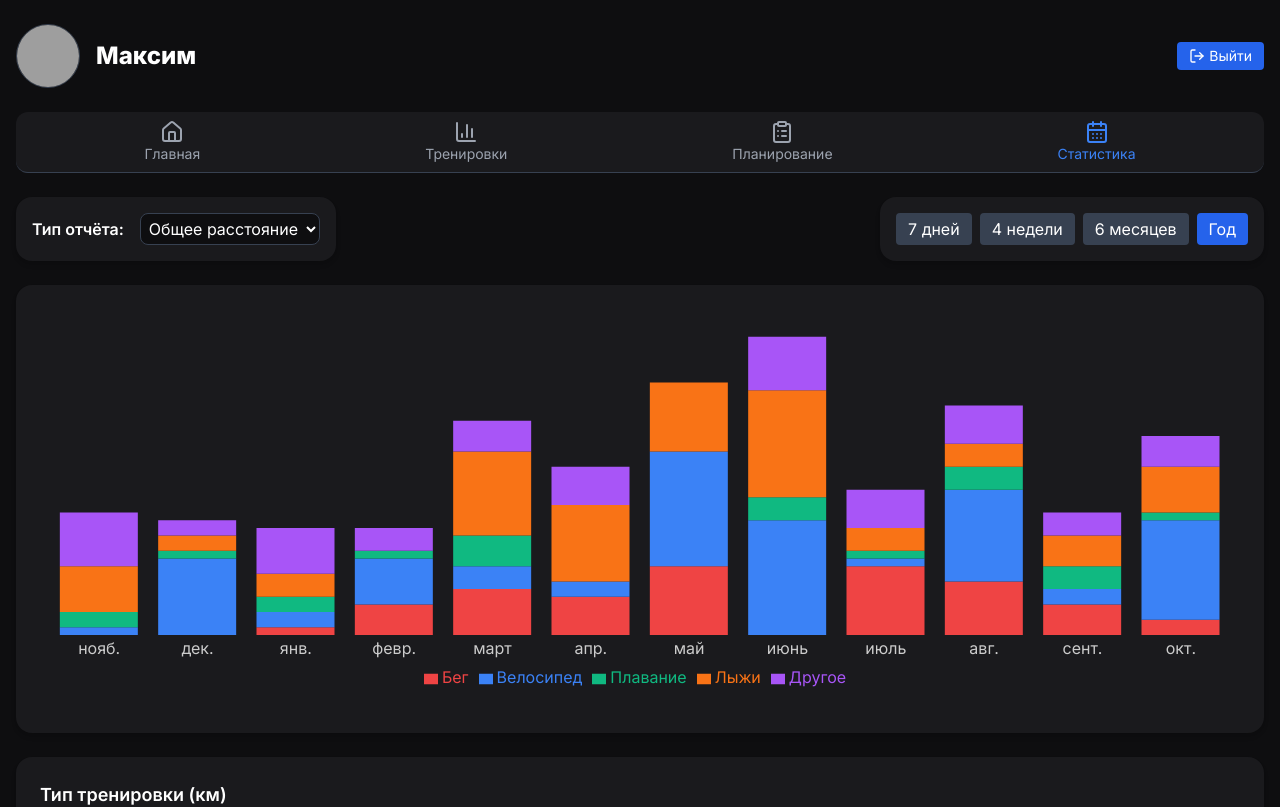
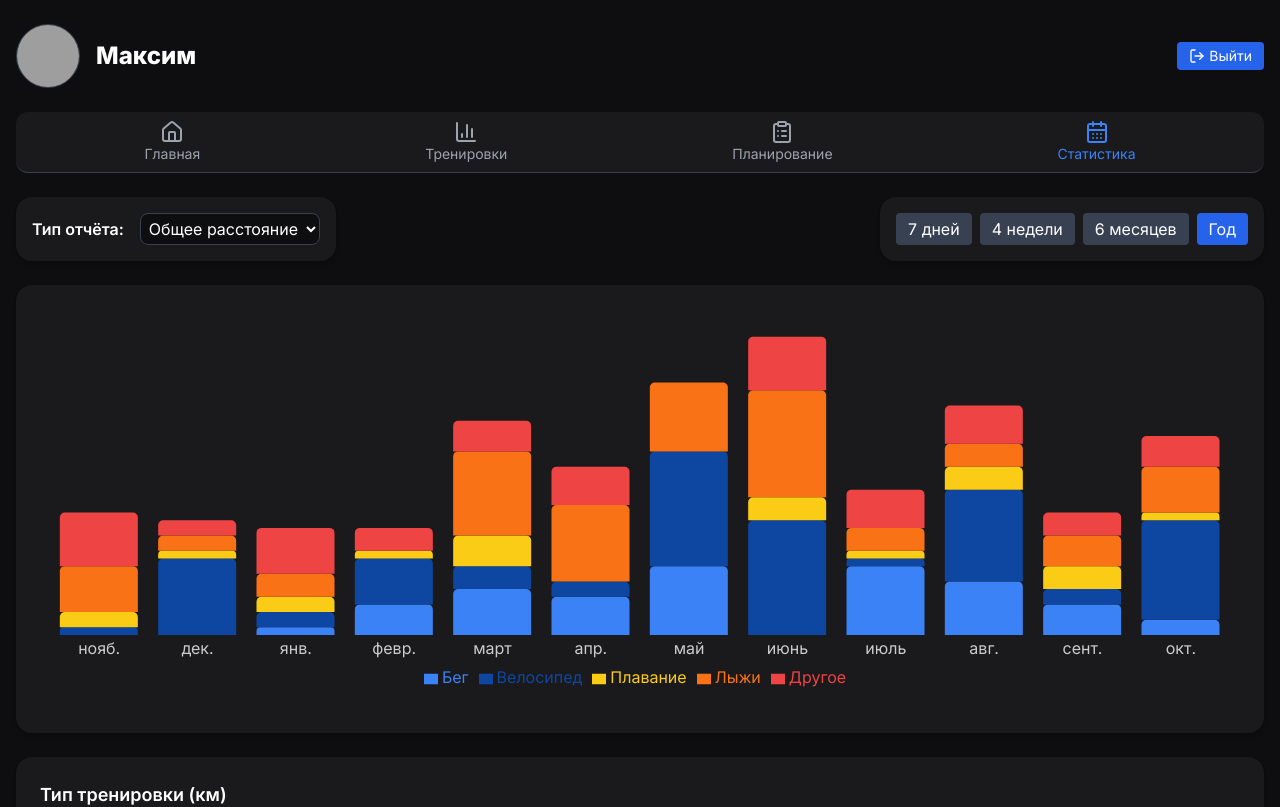
Before and after one commit to mbaliabin/dagbook-test, a React (Vite) app in the folder fasx-frontend/: page /statistics in a window 1280 px wide. Shown: the top 807 px of the page. Built offline with nearby package versions, Linux system fonts and the light colour scheme; grey boxes are pictures that could not be loaded.

Commit message:
Доработка StatisticsPage.tsx 117

```diff
--- a/fasx-frontend/src/pages/StatisticsPage.tsx
+++ b/fasx-frontend/src/pages/StatisticsPage.tsx
@@ -27,23 +27,23 @@ export default function StatisticsPage() {
   ];
 
   const intervals = ["7 дней", "4 недели", "6 месяцев", "Год"];
+
   const trainingTypes = ["Бег", "Велосипед", "Плавание", "Лыжи", "Другое"];
   const enduranceZones = ["I1", "I2", "I3", "I4", "I5"];
-  const enduranceColors = ["#93c5fd", "#3b82f6", "#facc15", "#f97316", "#ef4444"];
-  const colors = ["#ef4444","#3b82f6","#10b981","#f97316","#a855f7"];
 
   const generateData = () => {
     const today = dayjs();
     let data: any[] = [];
 
-    const types = reportType === "Выносливость" ? enduranceZones : trainingTypes;
+    let types = reportType === "Выносливость" ? enduranceZones : trainingTypes;
+
     const maxValues: any = {
       "Общее расстояние": { Бег: 10, Лыжи: 15, Велосипед: 20, Плавание: 5, Другое: 8 },
       "Длительность": { Бег: 60, Лыжи: 90, Велосипед: 120, Плавание: 30, Другое: 45 },
       "Выносливость": { I1: 60, I2: 50, I3: 40, I4: 30, I5: 20 }
     };
 
-    const points = interval === "7 дней" ? 7 : interval === "4 недели" ? 4 : interval === "6 месяцев" ? 6 : 12;
+    let points = interval === "7 дней" ? 7 : interval === "4 недели" ? 4 : interval === "6 месяцев" ? 6 : 12;
 
     for (let i = points - 1; i >= 0; i--) {
       let label = "";
@@ -64,12 +64,14 @@ export default function StatisticsPage() {
   const chartData = generateData();
   const labels = chartData.map(d => d.label);
 
+  // Форматирование времени для таблицы ч:мм
   const formatTime = (minutes: number) => {
     const h = Math.floor(minutes / 60);
     const m = minutes % 60;
     return `${h}:${m.toString().padStart(2,"0")}`;
   };
 
+  // Тултип
   const CustomTooltip = ({ active, payload, label }: any) => {
     if (active && payload && payload.length) {
       const total = payload.reduce((sum: number, p: any) => sum + p.value, 0);
@@ -170,8 +172,17 @@ export default function StatisticsPage() {
               <Tooltip content={<CustomTooltip />} />
               <Legend wrapperStyle={{ color: "#fff" }} />
               {(reportType==="Выносливость"? enduranceZones: trainingTypes).map((t, idx)=>{
-                const fillColor = reportType==="Выносливость" ? enduranceColors[idx%enduranceColors.length] : colors[idx%colors.length];
-                return <Bar key={t} dataKey={t} stackId="a" fill={fillColor} name={t} />;
+                const colors = ["#3b82f6","#0d47a1","#facc15","#f97316","#ef4444"];
+                return (
+                  <Bar
+                    key={t}
+                    dataKey={t}
+                    stackId="a"
+                    fill={colors[idx % colors.length]}
+                    name={t}
+                    radius={[5,5,0,0]} // закруглённые концы баров
+                  />
+                );
               })}
             </BarChart>
           </ResponsiveContainer>
@@ -180,7 +191,7 @@ export default function StatisticsPage() {
         {/* Таблица */}
         <div className="bg-[#1a1a1d] p-6 rounded-2xl shadow-md mb-10">
           <h2 className="text-lg font-semibold mb-3">
-            {reportType==="Выносливость"?"Зоны выносливости (мин)":
+            {reportType==="Выносливость"?"Зоны выносливости (ч:мм)":
              reportType==="Длительность"?`Длительность (ч:мм)`:`Тип тренировки (${reportType==="Общее расстояние"?"км":"мин"})`}
           </h2>
           <div className="overflow-x-auto">
@@ -195,12 +206,22 @@ export default function StatisticsPage() {
                 </tr>
               </thead>
               <tbody>
-                {(reportType==="Выносливость"? enduranceZones: trainingTypes).map((type, idx)=>{
+                {(reportType==="Выносливость"? enduranceZones: trainingTypes).map((type)=>{
                   const total = chartData.reduce((sum,d)=>sum+d[type],0);
                   return (
                     <tr key={type} className="border-b border-gray-800 hover:bg-gray-700/20 transition-colors">
                       <td className="py-3 px-3 border-r border-gray-800 flex items-center gap-2">
-                        {reportType==="Выносливость" && <span className="w-3 h-3 rounded-full" style={{backgroundColor: enduranceColors[idx%enduranceColors.length]}}></span>}
+                        {reportType==="Выносливость" && (
+                          <span
+                            className="w-3 h-3 rounded-full"
+                            style={{ backgroundColor:
+                              type==="I1"?"#3b82f6":
+                              type==="I2"?"#0d47a1":
+                              type==="I3"?"#facc15":
+                              type==="I4"?"#f97316":"#ef4444"
+                            }}
+                          />
+                        )}
                         {type}
                       </td>
                       {chartData.map((d,i)=>(
```
